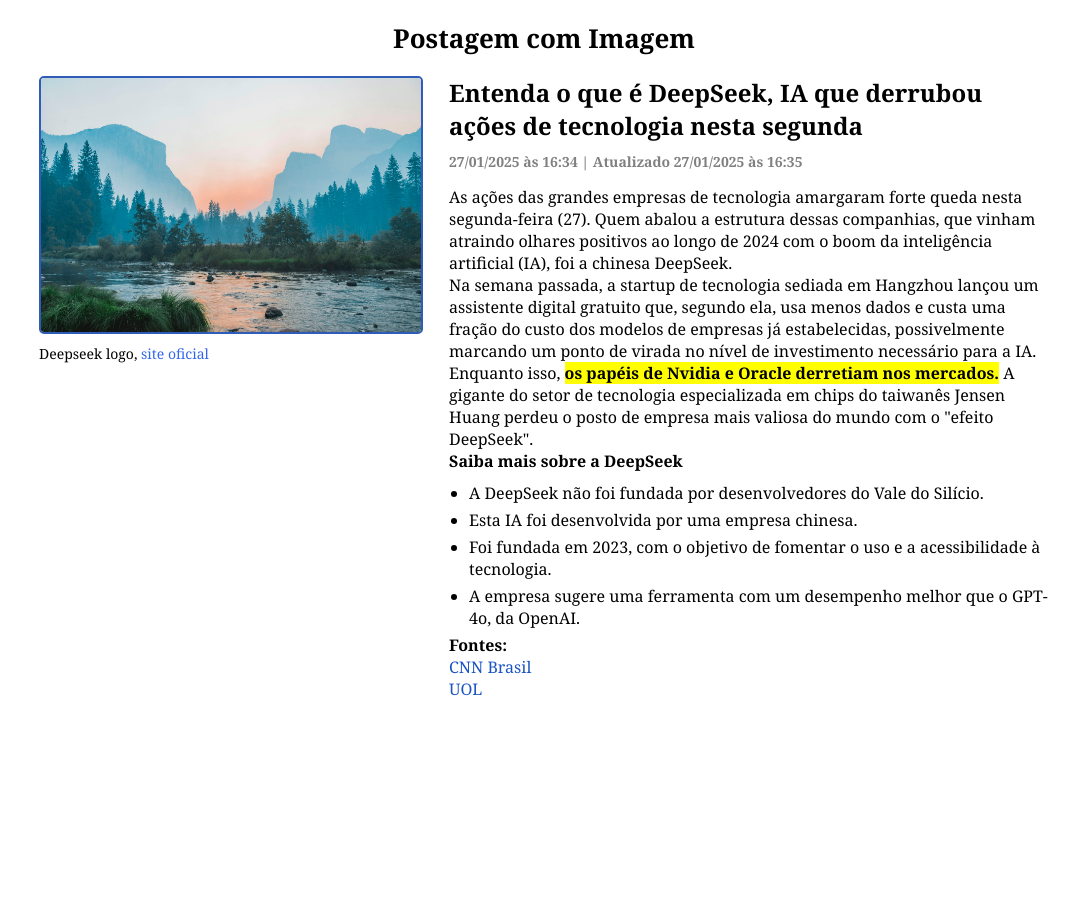
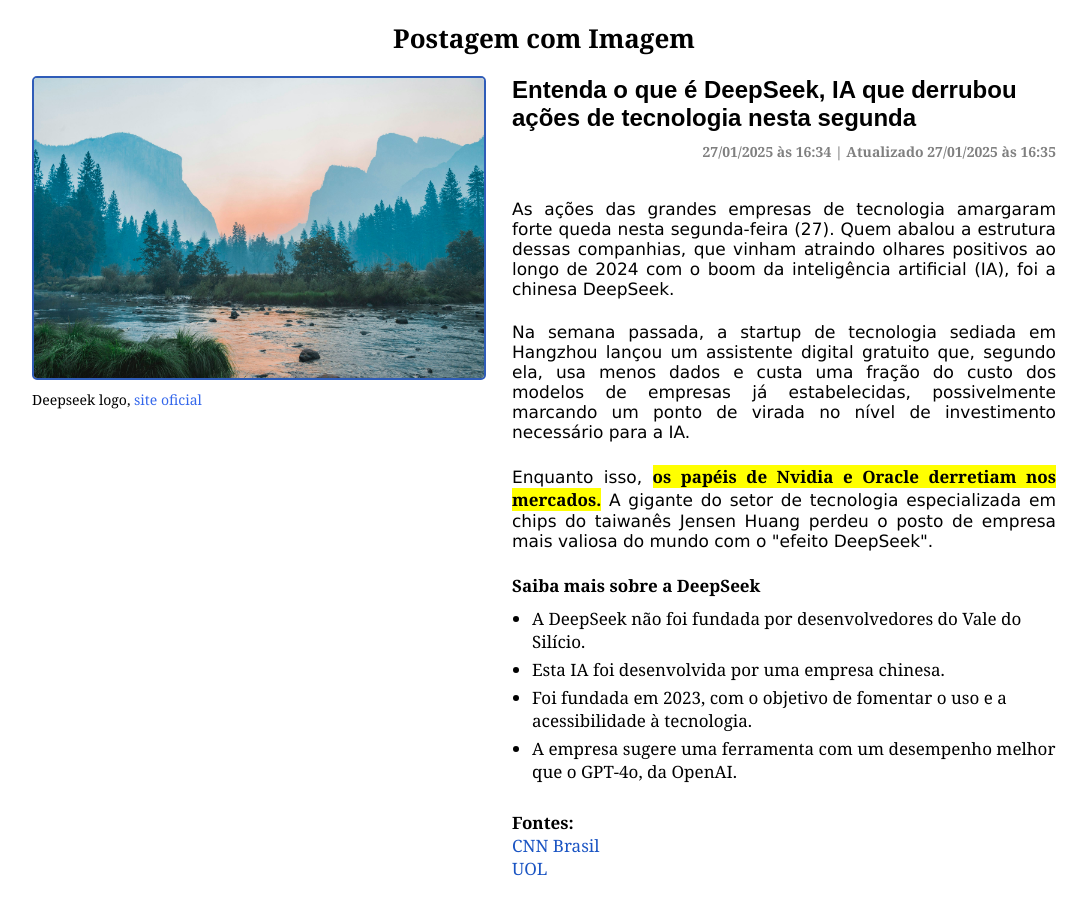
Before and after one commit to leefell/Desenvolvimento-Web-II, a PHP site: page /html/postagem.html in a window 1280 px wide. Shown: the part 65-965 px from the top of the page, without its empty margins (96-1183 px from the left). Before the commit the page ends 761 px from the top, so only its background shows below. Run offline with PHP 8.4, Linux system fonts and the light colour scheme.

Commit message:
arrumando postagem

```diff
--- a/Aula 1/Praticando 1 - Revisão/css/postagem.css
+++ b/Aula 1/Praticando 1 - Revisão/css/postagem.css
@@ -43,7 +43,7 @@ header a:hover {
 }
 
 .container figure {
-    max-width: 380px;
+    max-width: 450px;
 }
 
 .container img {
@@ -64,19 +64,27 @@ header a:hover {
 }
 
 .texto {
-    max-width: 600px;
+    max-width: 800px;
+    font-size: 17px;
 }
 
 .texto h2 {
     font-size: 24px;
     font-weight: bold;
     margin-bottom: 10px;
+    font-family: Arial, Helvetica, sans-serif;
 }
 
 .texto h5 {
     font-size: 14px;
     color: gray;
     margin-bottom: 15px;
+    text-align: end;
+}
+
+.texto p {
+    text-align: justify;
+    font-family: 'Lucida Sans', 'Lucida Sans Regular', 'Lucida Grande', 'Lucida Sans Unicode', Geneva, Verdana, sans-serif;
 }
 
 .destaque {
--- a/Aula 1/Praticando 1 - Revisão/html/postagem.html
+++ b/Aula 1/Praticando 1 - Revisão/html/postagem.html
@@ -1,11 +1,13 @@
 <!DOCTYPE html>
 <html lang="pt-br">
+
 <head>
   <meta charset="UTF-8">
   <meta name="viewport" content="width=device-width, initial-scale=1.0">
   <title>Postagem com Imagem</title>
   <link rel="stylesheet" href="../css/postagem.css">
 </head>
+
 <body>
   <header>
     <nav>
@@ -28,13 +30,19 @@
       <div class="texto">
         <h2>Entenda o que é DeepSeek, IA que derrubou ações de tecnologia nesta segunda</h2>
         <h5>27/01/2025 às 16:34 | Atualizado 27/01/2025 às 16:35</h5>
-
-        <p>As ações das grandes empresas de tecnologia amargaram forte queda nesta segunda-feira (27). Quem abalou a estrutura dessas companhias, que vinham atraindo olhares positivos ao longo de 2024 com o boom da inteligência artificial (IA), foi a chinesa DeepSeek.</p>
-
-        <p>Na semana passada, a startup de tecnologia sediada em Hangzhou lançou um assistente digital gratuito que, segundo ela, usa menos dados e custa uma fração do custo dos modelos de empresas já estabelecidas, possivelmente marcando um ponto de virada no nível de investimento necessário para a IA.</p>
-
-        <p>Enquanto isso, <span class="destaque">os papéis de Nvidia e Oracle derretiam nos mercados.</span> A gigante do setor de tecnologia especializada em chips do taiwanês Jensen Huang perdeu o posto de empresa mais valiosa do mundo com o "efeito DeepSeek".</p>
-
+        <br>
+        <p>As ações das grandes empresas de tecnologia amargaram forte queda nesta segunda-feira (27). Quem abalou a
+          estrutura dessas companhias, que vinham atraindo olhares positivos ao longo de 2024 com o boom da inteligência
+          artificial (IA), foi a chinesa DeepSeek.</p>
+        <br>
+        <p>Na semana passada, a startup de tecnologia sediada em Hangzhou lançou um assistente digital gratuito que,
+          segundo ela, usa menos dados e custa uma fração do custo dos modelos de empresas já estabelecidas,
+          possivelmente marcando um ponto de virada no nível de investimento necessário para a IA.</p>
+        <br>
+        <p>Enquanto isso, <span class="destaque">os papéis de Nvidia e Oracle derretiam nos mercados.</span> A gigante
+          do setor de tecnologia especializada em chips do taiwanês Jensen Huang perdeu o posto de empresa mais valiosa
+          do mundo com o "efeito DeepSeek".</p>
+        <br>
         <h4>Saiba mais sobre a DeepSeek</h4>
         <ul>
           <li>A DeepSeek não foi fundada por desenvolvedores do Vale do Silício.</li>
@@ -43,11 +51,17 @@
           <li>A empresa sugere uma ferramenta com um desempenho melhor que o GPT-4o, da OpenAI.</li>
         </ul>
 
+        <br>
         <h4>Fontes:</h4>
-        <p><a href="https://www.cnnbrasil.com.br/economia/negocios/entenda-o-que-e-deepseek-ia-que-derrubou-acoes-de-tecnologia-nesta-segunda/">CNN Brasil</a></p>
-        <p><a href="https://brasil.escola.uol.com.br/noticias/deepseek-o-que-e-inteligencia-artificial-chinesa-seus-efeitos/3132097.html">UOL</a></p>
+        <p><a
+            href="https://www.cnnbrasil.com.br/economia/negocios/entenda-o-que-e-deepseek-ia-que-derrubou-acoes-de-tecnologia-nesta-segunda/">CNN
+            Brasil</a></p>
+        <p><a
+            href="https://brasil.escola.uol.com.br/noticias/deepseek-o-que-e-inteligencia-artificial-chinesa-seus-efeitos/3132097.html">UOL</a>
+        </p>
       </div>
     </div>
   </main>
 </body>
+
 </html>
```
